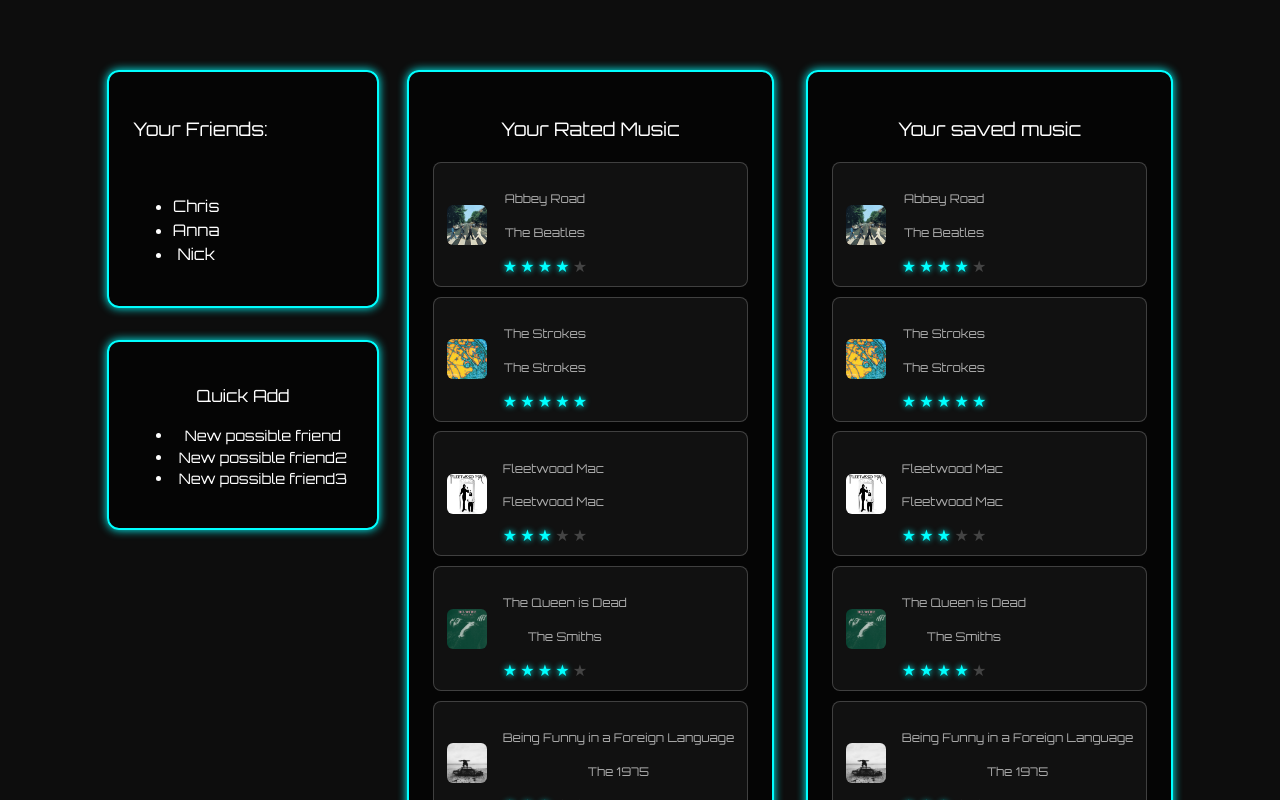
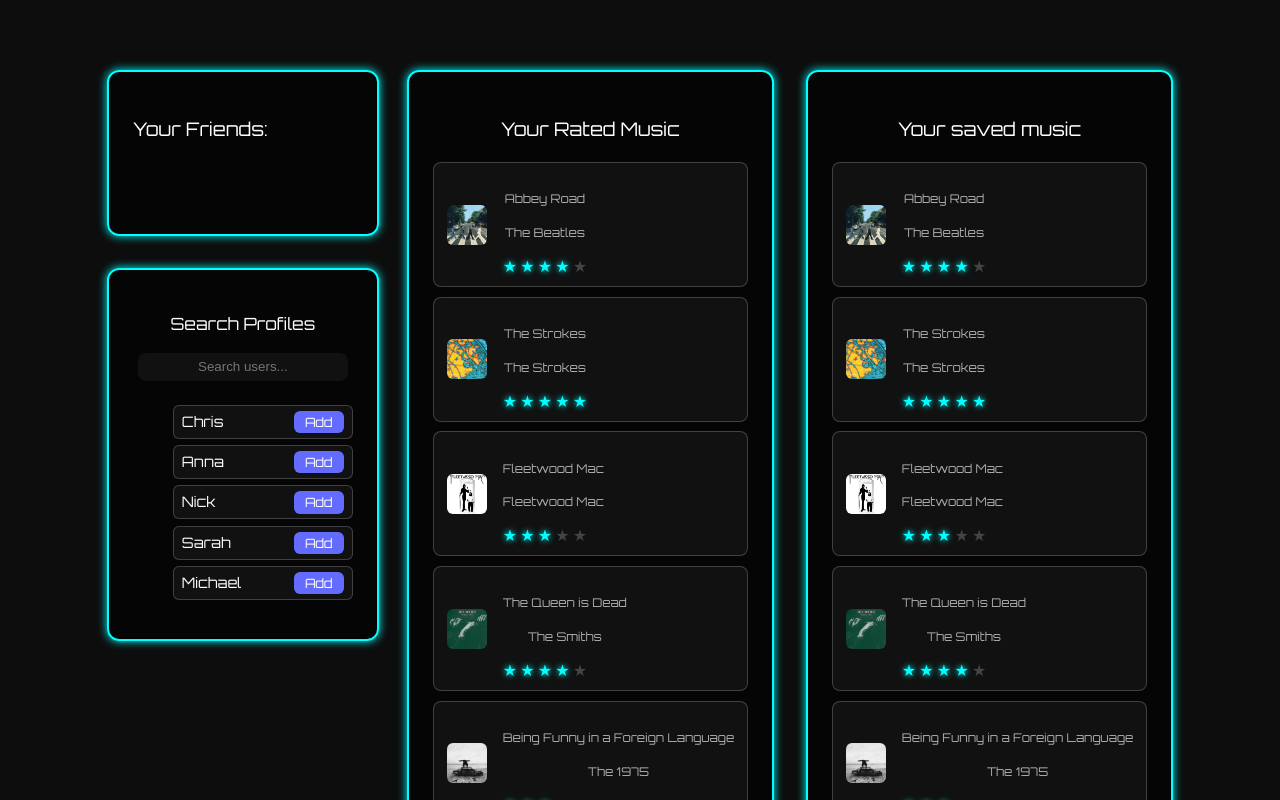
Before and after one commit to ib22c/CEN-4090L-Group-8, a React (Vite) app in the folder frontend/: page /profile in a window 1280 px wide. Shown: the part 559-1359 px from the top of the page. Built offline with nearby package versions, Linux system fonts and the light colour scheme.

Commit message:
Add friends with constants

```diff
--- a/frontend/src/App.css
+++ b/frontend/src/App.css
@@ -36,6 +36,17 @@
   width: 100%;
   max-width: 320px;
   margin: 0;
+}
+
+.friend-result {
+  cursor: pointer;
+  padding: 0.3rem 0;
+  transition: 0.2s;
+}
+
+.friend-result:hover {
+  color: #0ff;
+  text-shadow: 0 0 6px #0ff;
 }
 
 .box,
@@ -374,6 +385,17 @@
   margin-bottom: 1rem;
 }
 
+.search-friends {
+  width: 85%;
+  padding: 0.4rem 0.7rem;
+  border-radius: 8px;
+  background-color: #111;
+  color: #fff;
+  border: none;
+  margin-bottom: 0.6rem;
+  text-align: center;
+}
+
 .search-input {
   width: 100%;
   max-width: 500px;
@@ -457,6 +479,28 @@
   color: #aaa;
   margin-bottom: 3rem;
   line-height: 1.6;
+}
+
+.add-btn {
+  background-color: #646cff;
+  color: white;
+  border-radius: 6px;
+  font-size: 0.8rem;
+  padding: 0.2rem 0.7rem;
+  cursor: pointer;
+  border: none;
+}
+
+
+.add-btn:hover:not([disabled]) {
+  background-color: #5056e0;
+}
+
+.add-btn[disabled] {
+  background-color: #1a1a1a;
+  color: #00e6e6;
+  cursor: auto;
+  font-weight: bold;
 }
 
 .cta-buttons {
@@ -674,6 +718,16 @@
   margin: 0 auto;
 }
 
+.quick-add-item {
+  display: flex;
+  justify-content: space-between;
+  padding: 0.3rem 0.5rem;
+  background: rgba(255,255,255,0.05);
+  border-radius: 6px;
+  margin-bottom: 0.4rem;
+  border: 1px solid rgba(255,255,255,0.2);
+}
+
 .welcome-section {
   text-align: center;
   margin: 3rem 0;
--- a/frontend/src/ProfilePage.tsx
+++ b/frontend/src/ProfilePage.tsx
@@ -1,14 +1,51 @@
 import { useNavigate } from "react-router-dom"
-import { useState } from "react"
+import { useState, useEffect } from "react"
 import pfp from "./assets/pfp.jpg"
 import { albums } from "./constantAlbums.ts"
 import StarRating from "./StarRating.tsx"
 
+//const users for initial quick add
+const TEST_USERS = [
+    {username: "Chris"},
+    {username: "Anna"},
+    {username: "Nick"},
+    {username: "Sarah"},
+    {username: "Michael"},
+];
 
 function ProfilePage() {
     const navigate = useNavigate();
     const username = localStorage.getItem("username") || "User";
     const [profilePic, setProfilePic] = useState<string>(pfp);
+
+    //quick add + friend system ---------
+    const [searchTerm, setSearchTerm] = useState("");
+    const [allUsers, setAllUsers] = useState<string[]>([]);
+    const [friends, setFriends] = useState<string[]>([]);
+
+    //load list of users and friends
+    useEffect(() => {
+        let users = JSON.parse(localStorage.getItem("allUsers") || "[]");
+
+        // If no users exist in localStorage use test ones:
+        if (users.length === 0) {
+            users = TEST_USERS;
+            localStorage.setItem("allUsers", JSON.stringify(TEST_USERS));
+        }
+
+        setAllUsers(users.map((u: any) => u.username));
+
+        const currentFriends = JSON.parse(localStorage.getItem(`friends_${username}`) || "[]");
+        setFriends(currentFriends);
+    }, [username]);
+
+    //filter results (not you or already friends)
+    const filteredUsers = allUsers.filter(
+        (u) =>
+            u.toLowerCase().includes(searchTerm.toLowerCase()) &&
+            u !== username &&
+            !friends.includes(u)
+    );
 
     const handleProfilePicChange = (event: React.ChangeEvent<HTMLInputElement>) => {
         const file = event.target.files?.[0];
@@ -20,7 +57,14 @@
             reader.readAsDataURL(file);
         }
     };
+    //add friend
+    const addFriend = (friend: string) => {
+        const updated = [...friends, friend];
+        setFriends(updated);
+        localStorage.setItem(`friends_${username}`, JSON.stringify(updated));
+    };
 
+    //logout
     const handleLogout = async () => {
     try {
         const res = await fetch("/api/logout", {
@@ -89,18 +133,42 @@
                     <div className="box friend-section">
                         <h3>Your Friends:</h3>
                         <ul>
-                            <li>Chris</li>
-                            <li>Anna</li>
-                            <li>Nick</li>
+                            {friends.map((friend) => (
+                                <li key={friend}>{friend}</li>
+                            ))}
                         </ul>
                     </div>
 
                     <div className="box quick-add">
-                        <h3>Quick Add</h3>
-                        <ul>
-                            <li>New possible friend</li>
-                            <li>New possible friend2</li>
-                            <li>New possible friend3</li>
+                        <h3>Search Profiles</h3>
+                        <input
+                            type="text"
+                            className="search-friends"
+                            placeholder="Search users..."
+                            value={searchTerm}
+                            onChange={(e) => setSearchTerm(e.target.value)}
+                        />
+                        <ul className="quick-add-list">
+                        {searchTerm && filteredUsers.length === 0 && (
+                            <li className="empty-result">No matches found</li>
+                        )}
+
+                        {filteredUsers.map((u) => (
+                            <li key={u} className="quick-add-item">
+                            <span>{u}</span>
+                            <button
+                                className="add-btn"
+                                disabled={friends.includes(u)}
+                                onClick={() => {
+                                if (!friends.includes(u)) {
+                                    setFriends([...friends, u]);
+                                }
+                                }}
+                            >
+                                {friends.includes(u) ? "Friend added!" : "Add"}
+                            </button>
+                            </li>
+                        ))}
                         </ul>
                     </div>
                 </div>
```
